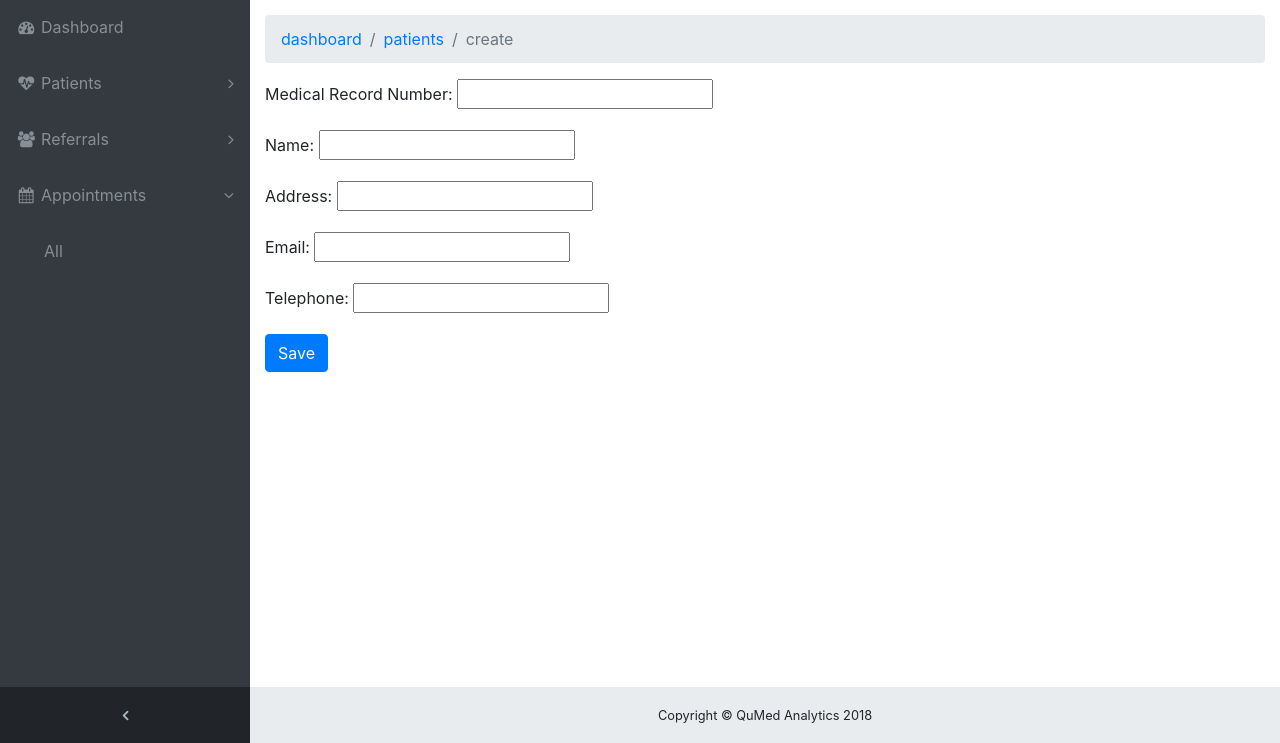
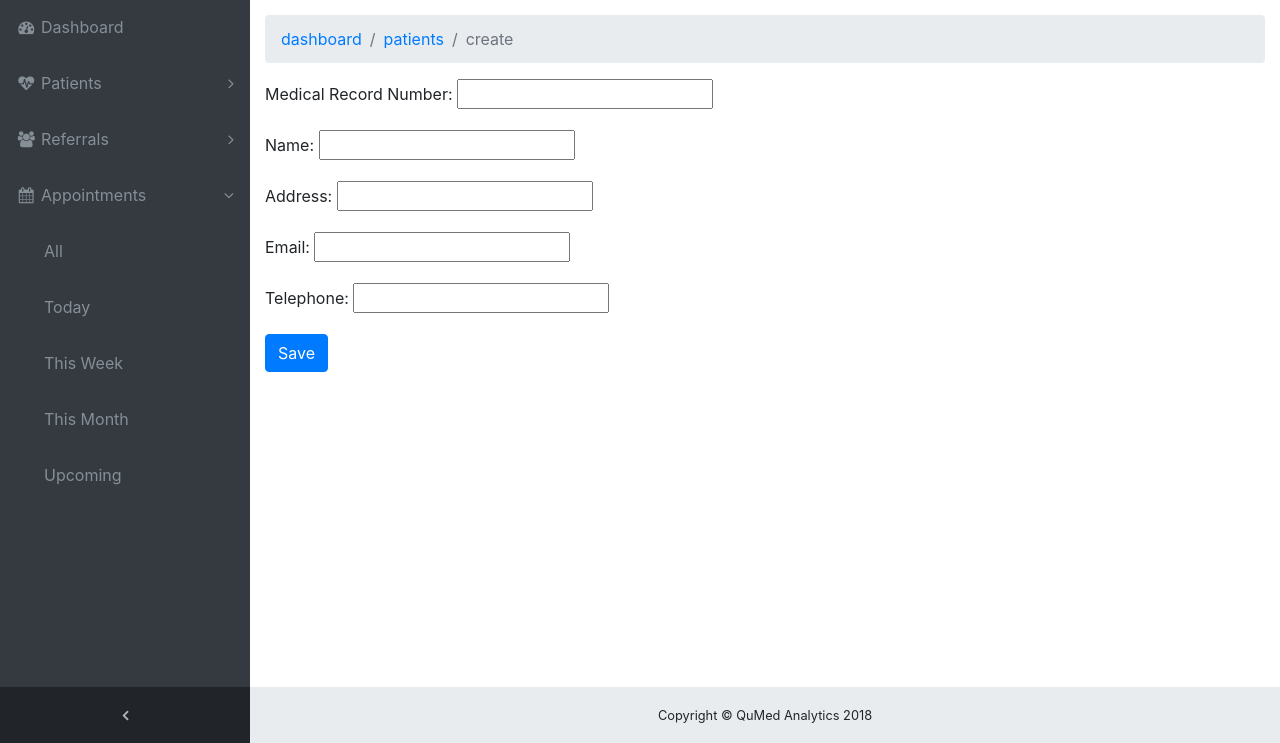
Before and after one commit to tadesanya/qumed, a Django app: page /referral/patient/create/ in a window 1280 px wide, after a click on "Appointments". Shown: the part 57-800 px from the top of the page. Run offline with Django 3.2, Linux system fonts and the light colour scheme; the visitor is signed in with stand-in values (Sample User, id 1); parts of the project's set-up code (start-up, migrations or seed data) failed here and were passed over; some libraries are stand-ins or nearby versions.

Commit message:
display appointments by filters

```diff
--- a/qumed/qumed/constants.py
+++ b/qumed/qumed/constants.py
@@ -17,3 +17,11 @@ REFERRAL_STATUS = (
     ('accepted', 'ACCEPTED'),
     ('rejected', 'REJECTED'),
 )
+
+APPOINTMENT_FILTER = {
+    'all': 'all',
+    'today': 'today',
+    'week': 'week',
+    'month': 'month',
+    'upcoming': 'upcoming'
+}
--- a/qumed/referral/templates/referral/appointment_list.html
+++ b/qumed/referral/templates/referral/appointment_list.html
@@ -3,8 +3,8 @@
 {% block title %}View Appointments{% endblock %}
 
 {% block breadcrumb %}
-  <li class="breadcrumb-item"><a href="{% url 'referral:list_appointments' %}">appointments</a></li>
-  <li class="breadcrumb-item active">all</li>
+  <li class="breadcrumb-item"><a href="{% url 'referral:list_appointments' filter='all' %}">appointments</a></li>
+  <li class="breadcrumb-item active">{{date_filter}}</li>
 {% endblock breadcrumb %}
 
 {% block content %}
--- a/qumed/referral/templates/referral/patient_detail.html
+++ b/qumed/referral/templates/referral/patient_detail.html
@@ -149,7 +149,7 @@
             <i class="fa fa-ban" aria-hidden="true"></i> Cancel
           </button>
           <button type="submit" class="btn btn-success">
-            <i class="fa fa-plus" aria-hidden="true"></i> Create
+            <i class="fa fa-plus" aria-hidden="true"></i> Create Appointment
           </button>
         </div>
       </form>
--- a/qumed/referral/urls.py
+++ b/qumed/referral/urls.py
@@ -29,5 +29,5 @@ urlpatterns = [
 
     path('appointment/create/', views.AppointmentCreateView.as_view(), name='create_appointment'),
     path('appointment/update/<int:pk>/', views.AppointmentEditView.as_view(), name='update_appointment'),
-    path('appointments/view/', views.AppointmentListView.as_view(), name='list_appointments')
+    path('appointments/view/<str:filter>/', views.AppointmentListView.as_view(), name='list_appointments')
 ]
--- a/qumed/referral/views.py
+++ b/qumed/referral/views.py
@@ -11,11 +11,12 @@ from django.db.models import Q
 from django.utils.http import urlsafe_base64_encode, urlsafe_base64_decode
 from django.utils.encoding import force_bytes, force_text
 from django.contrib.auth import login
+from django.utils import timezone
 
 from .forms import PracticeForm, ReferralForm, AcceptRejectForm, TempReferralForm, AppointmentCreateForm, \
     AppointmentForm
 from .models import Patient, Practice, Referral, TempReferral, Appointment
-from qumed.constants import PAGINATE_30, REFERRAL_STATUS
+from qumed.constants import PAGINATE_30, REFERRAL_STATUS, APPOINTMENT_FILTER
 from account.forms import CustomUserCreationForm
 
 
@@ -317,5 +318,34 @@ class AppointmentListView(LoginRequiredMixin, ListView):
 
     def get_queryset(self):
         practice = self.request.user.practice
-        queryset = Appointment.objects.filter(practice=practice)
+        date_filter = self.kwargs.get('filter', '')
+        if date_filter == APPOINTMENT_FILTER['week']:
+            this_week = timezone.now().isocalendar()[1]
+            queryset = Appointment.objects.filter(practice=practice,
+                                                  appointment_date__isnull=False,
+                                                  appointment_date__week=this_week)
+        elif date_filter == APPOINTMENT_FILTER['month']:
+            this_month = timezone.now().month
+            queryset = Appointment.objects.filter(practice=practice,
+                                                  appointment_date__isnull=False,
+                                                  appointment_date__month=this_month)
+        elif date_filter == APPOINTMENT_FILTER['today']:
+            today = timezone.now().date()
+            queryset = Appointment.objects.filter(practice=practice,
+                                                  appointment_date__isnull=False,
+                                                  appointment_date__date=today)
+        elif date_filter == APPOINTMENT_FILTER['upcoming']:
+            today = timezone.now().date()
+            queryset = Appointment.objects.filter(practice=practice,
+                                                  appointment_date__isnull=False,
+                                                  appointment_date__date__gte=today)
+        else:
+            queryset = Appointment.objects.filter(practice=practice,
+                                                  appointment_date__isnull=False)
+
         return queryset
+
+    def get_context_data(self, **kwargs):
+        context = super().get_context_data(**kwargs)
+        context['date_filter'] = self.kwargs.get('filter', '')
+        return context
--- a/qumed/templates/nav.html
+++ b/qumed/templates/nav.html
@@ -53,7 +53,19 @@
       </a>
       <ul class="sidenav-second-level collapse" id="collapseAppointments">
         <li>
-          <a href="{% url 'referral:list_appointments' %}">All</a>
+          <a href="{% url 'referral:list_appointments' filter='all' %}">All</a>
+        </li>
+        <li>
+          <a href="{% url 'referral:list_appointments' filter='today' %}">Today</a>
+        </li>
+        <li>
+          <a href="{% url 'referral:list_appointments' filter='week' %}">This Week</a>
+        </li>
+        <li>
+          <a href="{% url 'referral:list_appointments' filter='month' %}">This Month</a>
+        </li>
+        <li>
+          <a href="{% url 'referral:list_appointments' filter='upcoming' %}">Upcoming</a>
         </li>
       </ul>
     </li>
```
Also changed, not shown: qumed/referral/forms.py (+4 -4 lines).
